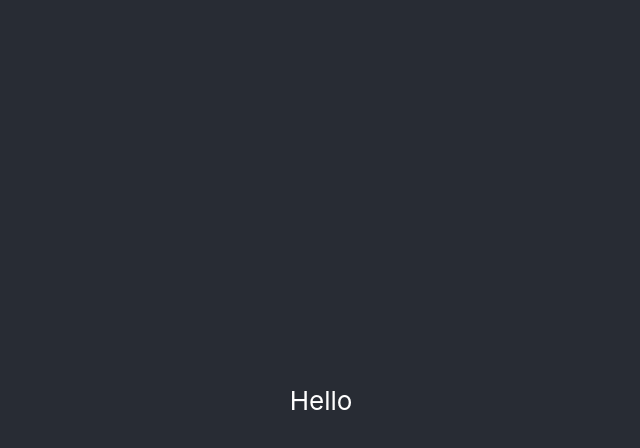
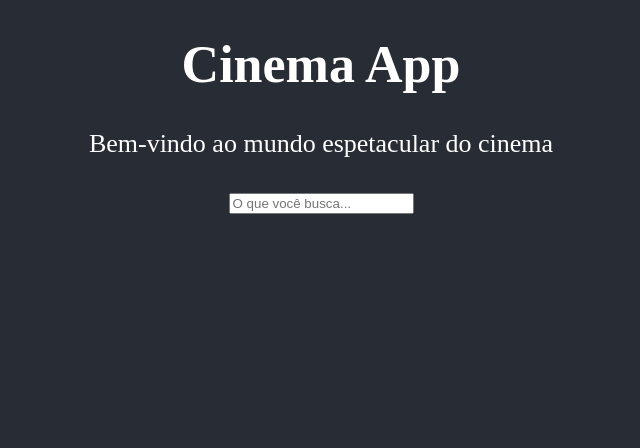
Before and after one commit to ahoymarcus/reactjs-dev-cinemapp, a React (Create React App) app: page / in a window 1280 px wide. Shown: the top 448 px of the page, without its empty margins (319-959 px from the left). Built offline with nearby package versions, Linux system fonts and the light colour scheme; no server answers.

Commit message:
Criar estrutura basica do projeto

```diff
--- a/src/App.css
+++ b/src/App.css
@@ -1,38 +1,24 @@
 .App {
   text-align: center;
+  background-color: #282c34;
+  min-height: 100vh;
+  font-size: calc(10px + 2vmin);
+  color: white;
+
+  display: flex;
+  flex-direction: column;
+  align-items: center;
 }
 
-.App-logo {
-  height: 40vmin;
-  pointer-events: none;
-}
-
-@media (prefers-reduced-motion: no-preference) {
-  .App-logo {
-    animation: App-logo-spin infinite 20s linear;
-  }
-}
-
-.App-header {
+.App-start {
+  text-align: center;
   background-color: #282c34;
   min-height: 100vh;
+  font-size: calc(10px + 2vmin);
+  color: white;
+
   display: flex;
   flex-direction: column;
   align-items: center;
   justify-content: center;
-  font-size: calc(10px + 2vmin);
-  color: white;
 }
-
-.App-link {
-  color: #61dafb;
-}
-
-@keyframes App-logo-spin {
-  from {
-    transform: rotate(0deg);
-  }
-  to {
-    transform: rotate(360deg);
-  }
-}
--- a/src/App.js
+++ b/src/App.js
@@ -1,15 +1,20 @@
 // https://github.com/fleye-me/dev-cinemapp
 // https://www.figma.com/proto/UE8zfSxxf8K0TzpgslbYhz/CinemAPP?node-id=1%3A32&scaling=contain
+import { Cinemapp } from './pages';
+
 import './App.css';
+
+
 
 function App() {
   return (
     <div className="App">
-      <header className="App-header">
-        Hello
-      </header>
+
+      <Cinemapp />
+
     </div>
   );
 }
 
+
 export default App;
--- a/src/index.css
+++ b/src/index.css
@@ -1,13 +1,4 @@
 body {
   margin: 0;
-  font-family: -apple-system, BlinkMacSystemFont, 'Segoe UI', 'Roboto', 'Oxygen',
-    'Ubuntu', 'Cantarell', 'Fira Sans', 'Droid Sans', 'Helvetica Neue',
-    sans-serif;
-  -webkit-font-smoothing: antialiased;
-  -moz-osx-font-smoothing: grayscale;
+  padding: 0;
 }
-
-code {
-  font-family: source-code-pro, Menlo, Monaco, Consolas, 'Courier New',
-    monospace;
-}
--- /dev/null
+++ b/src/pages/Cinema/Cinemapp.js
@@ -0,0 +1,55 @@
+import React, { useState, useEffect } from 'react';
+
+import { getMovieList } from '../../services';
+
+
+
+export const Cinemapp = () => {
+    let [ movie, setMovie ] = useState('');
+    let [ movieList, setMovieList ] = useState([]);
+
+
+    const handleChange = (e) => {
+       setMovie(e.target.value);
+    };
+
+
+    useEffect(() => {
+        let mounted = true;
+        getMovieList(movie)
+            .then(items => {
+                if (mounted) {
+                    setMovieList(items);
+                }
+            });
+
+        return () => mounted = false;
+    }, movie);
+
+
+    return (
+        <>
+            <header className="header-cinema">
+                <h1>Cinema App</h1>
+                <p>Bem-vindo ao mundo espetacular do cinema</p>
+            </header>
+
+            <main className="main-cinema">
+                <input
+                    type="text"
+                    name="input"
+                    id="input"
+                    placeholder="O que você busca..."
+
+                    onChange={handleChange}
+                 />
+
+                <br />
+
+
+
+
+            </main>
+        </>
+    );
+};
--- /dev/null
+++ b/src/pages/Cinema/index.js
@@ -0,0 +1 @@
+export * from './Cinemapp';
--- /dev/null
+++ b/src/pages/index.js
@@ -0,0 +1 @@
+export * from './Cinema';
--- /dev/null
+++ b/src/services/index.js
@@ -0,0 +1 @@
+export * from './movieList';
--- /dev/null
+++ b/src/services/movieList.js
@@ -0,0 +1,5 @@
+
+export function getMovieList(movie) {
+    return fetch(`http://www.omdbapi.com/?apikey=925eba28&s={movie}`)
+        .then(data => data.json());
+}
```
Also changed, not shown: 1 other file (tests, documents, lock files or other folders).
